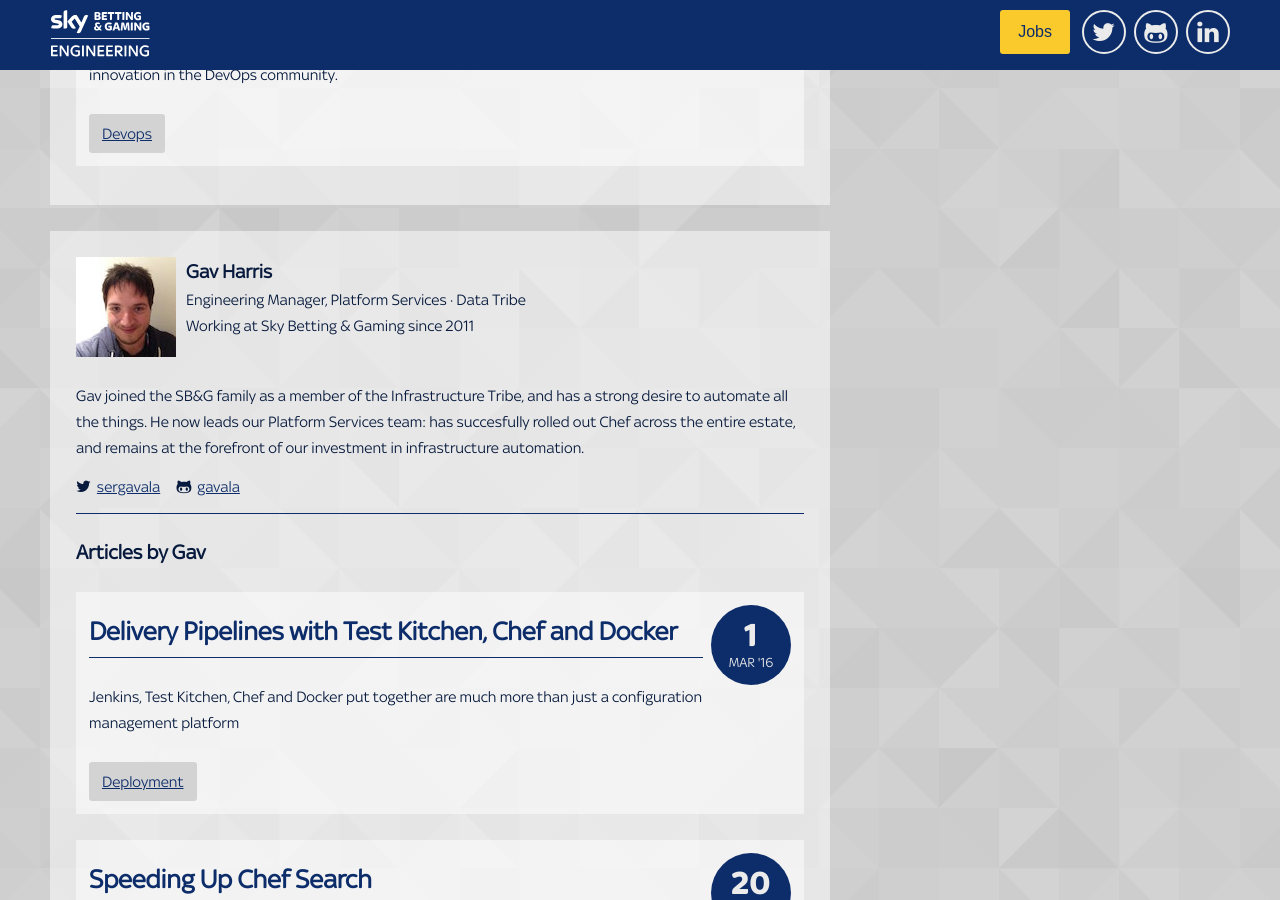
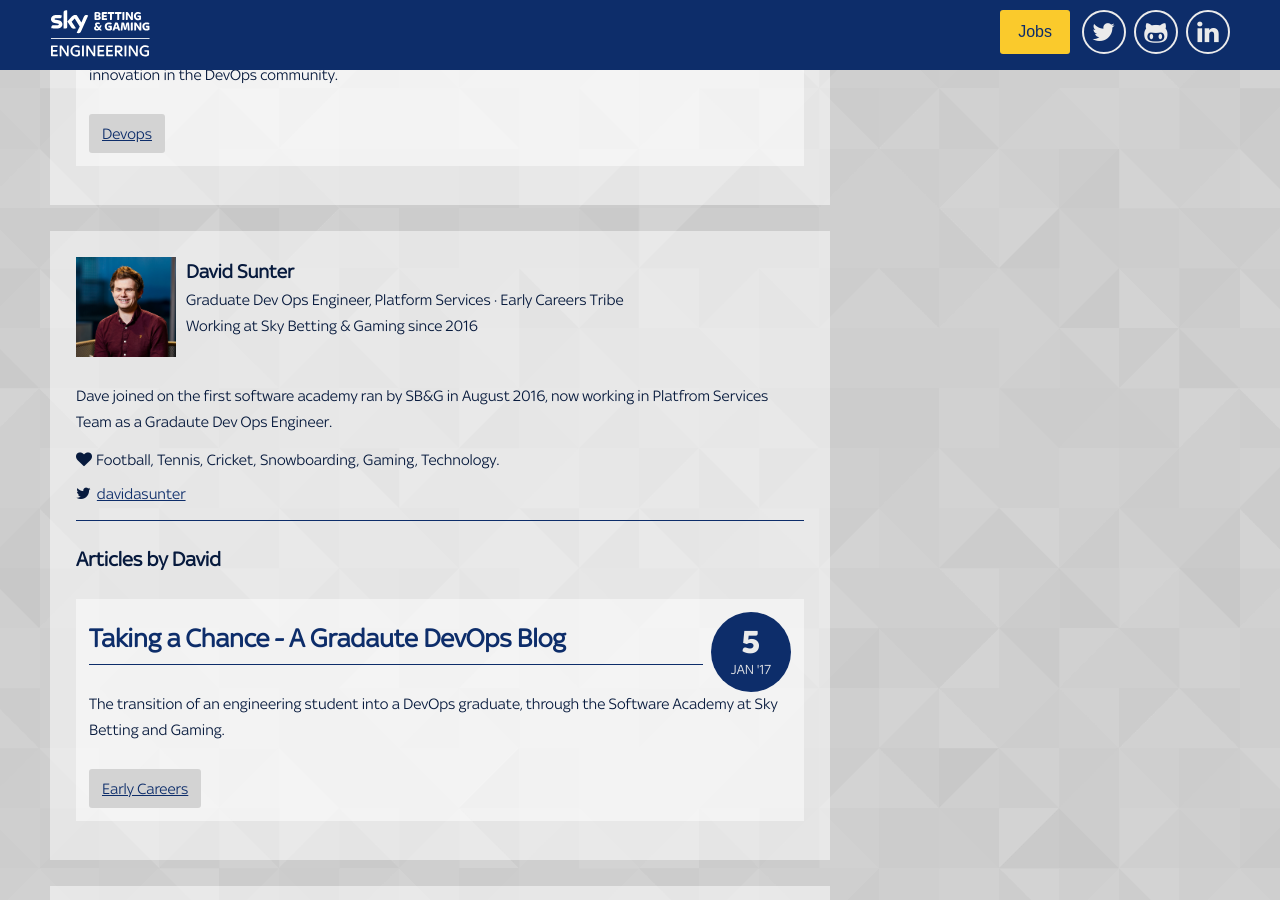
Before and after one commit to skybet/skybet.github.io, a Jekyll site: the page built from authors/index.html, in a window 1280 px wide and 900 px high, scrolled down 1051 px. Built offline with Jekyll 4.4.1, drawn with Linux system fonts in a browser that asks for light colours; nearby versions of some CDN libraries; some web fonts are replaced; comment, search, counter and statistics services are not loaded.

Commit message:
David Gradaute Blog

```diff
--- a/_data/authors.yml
+++ b/_data/authors.yml
@@ -12,6 +12,16 @@
     role: Senior DevOps Engineer
     tribe: Data
     bio: "When not organising Leeds DevOps, or conference speaking, Andy is improving our underlying Hadoop data platform."
+
+david_sunter:
+    name: David Sunter
+    image: david_sunter.jpg
+    role: Graduate Dev Ops Engineer, Platform Services
+    tribe: Early Careers
+    startDate: 01-08-2016
+    bio: "Dave joined on the first software academy ran by SB&G in August 2016, now working in Platfrom Services Team as a Gradaute Dev Ops Engineer."
+    interests: Football, Tennis, Cricket, Snowboarding, Gaming, Technology
+    twitter: davidasunter
 
 gav_harris:
     name: Gav Harris
--- a/_data/categories.yml
+++ b/_data/categories.yml
@@ -18,6 +18,9 @@
 
 - name: Jruby
   slug: jruby
+
+- name: Early Careers
+  slug: early-careers
 
 - name: Velocity
   slug: velocity
--- /dev/null
+++ b/_posts/2017-01-05-graduate-devops-blog.md
@@ -0,0 +1,22 @@
+---
+layout:     post
+title:      Taking a Chance - A Gradaute DevOps Blog
+date:       2017-01-05 12:00
+summary:    The transition of an engineering student into a DevOps graduate, through the Software Academy at Sky Betting and Gaming.
+category:   Early Careers
+tags:       Gradautes, DevOps, Careers
+author:     david_sunter
+---
+
+Currently I’m a DevOps Graduate at Sky Betting and Gaming.  DevOps is not really an easy role to define, but from my brief experience I think that a DevOps engineer can be multi-skilled engineer, yet be a specialist in integration This role is really interesting, and perfect for me as I get to be involved with all of the different aspects of the company, from testing, to development work and also the deployment of a product. What I am really trying to say is: if you like understanding the flow of information, solving problems by using analytical approaches or like to debug broken code – you should consider a role in DevOps.
+
+Whilst at Loughborough University, I was part of a sponsorship program for a defence organisation which meant I completed summer placements as well as a year in industry between my 2nd and 3rd year for that company. Giving up my summers wasn’t quite as bad as it sounds; I got paid and most importantly it gave me some invaluable experience, which has shaped my career. During my master's year at University I decided to look beyond my engineering background where I had all of my experience, and to something which would challenge me in a different way. The time I spent doing my degree and working in industry made me realise what I enjoyed doing the most was solving difficult problems and working with the latest technology in a modern fast paced environment. Sky Betting and Gaming fits this description perfectly; I could be working on IOS10 or Nougat, using UNIX or the latest MacBook Pro to create and develop a product. Sky Betting and Gaming are pushing the boundaries of what technologies the market can use, and what their employees use to fulfil the latest gaming or betting trends.
+
+If someone told me 6 months ago I would have a good understanding of, and be able to use the likes of Ruby, Jenkins, Vim, AWS, Chef or Docker in such a short period of time I would have asked them to repeat the sentence and explain what most of those words actually meant. I don’t mean to scare anybody off, but you will need to keep an open mind when thinking about the variety of toolsets which are in existence to help you complete a job.
+
+With a willingness to take a risk and a little step into the unknown with new toolsets or technologies you could be making yourself more efficient and also enhancing the product. This open minded approach will consequently ensure that you are constantly pushing yourself to understand different languages or previously unheard of technology, thus continuously improving yourself and the company. Keeping my mind open and taking a risk perfectly sums my transition from engineering to technology - it is the ideal platform on which to build new skills and a career. I took a risk, but it paid off.
+
+
+Finally, take a look at the new graduate academy and if you know anyone who enjoys a challenge, then refer them to the Sky Betting and Gaming website, [Early Careers Tribe](https://skybetcareers.com/our-tribes/early-careers-tribe). Additionally read James Moorhouse Blog: [Life After Graduation](http://engineering.skybettingandgaming.com/2016/03/16/life-after-graduation/)
+
+![Sky Betting & Gaming Eareer Careers](/images/early_careers.jpg "Sky Betting & Gaming Early Careers")
--- /dev/null
+++ b/category/early-careers.md
@@ -0,0 +1,6 @@
+---
+layout:    category
+title:     'Early Careers'
+category:  Early Careers
+permalink: /category/early-careers/
+---
```
Also changed, not shown: images/authors/david_sunter.jpg (added), 1 other file.
